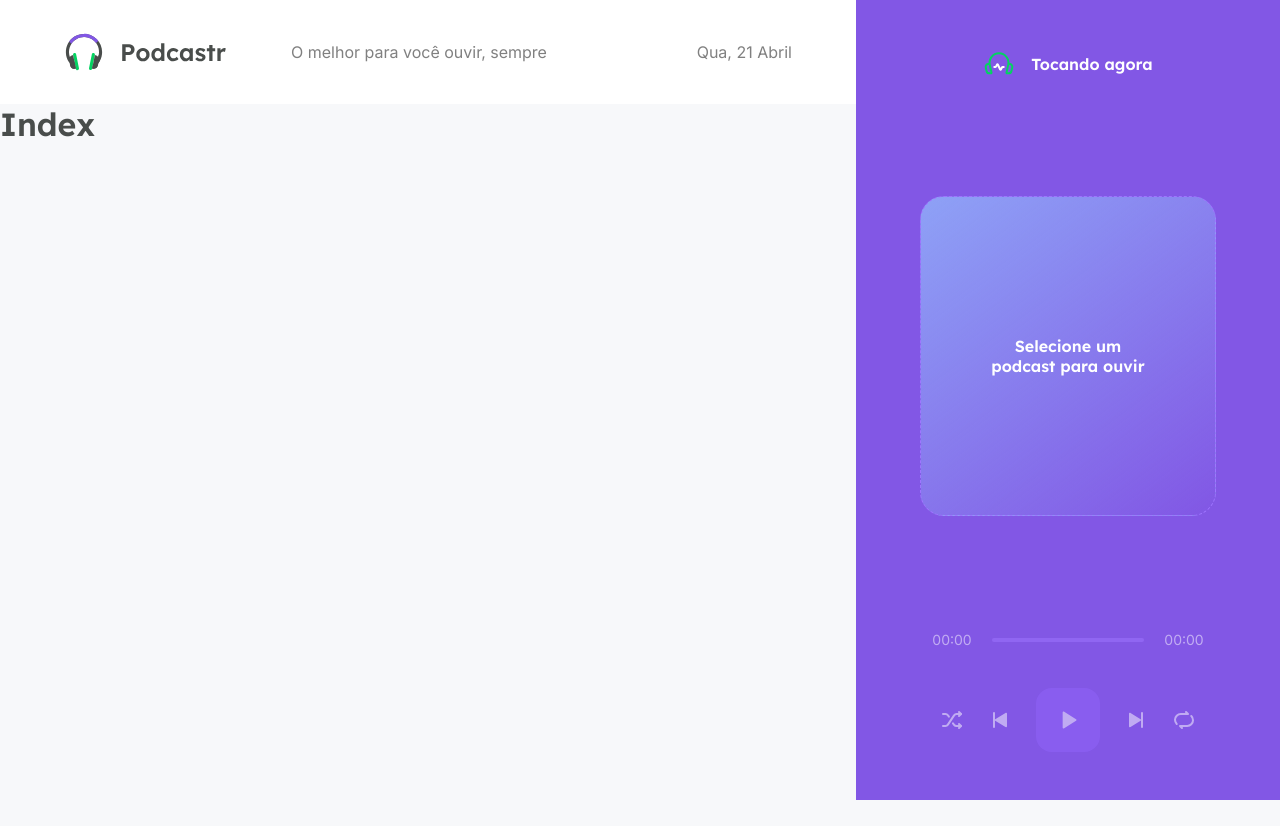
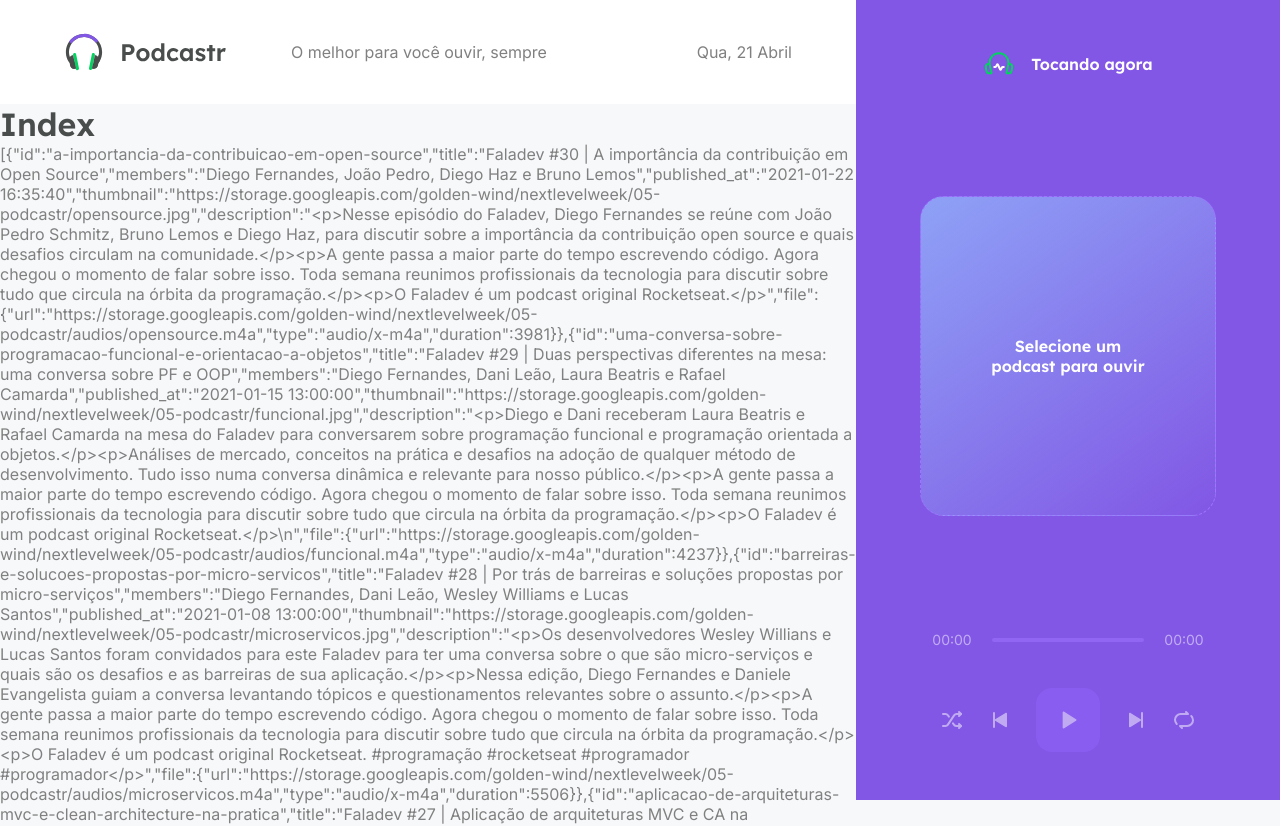
Before and after one commit to vitorrafael/Podcastr, a Next.js app: page / in a window 1280 px wide. Shown: the top 826 px of the page. Before the commit the page ends 800 px from the top, so only its background shows below. Built offline with nearby package versions, Linux system fonts and the light colour scheme; data requests are answered from the project's data file.

Commit message:
Implements getStaticProps

```diff
--- a/src/pages/index.tsx
+++ b/src/pages/index.tsx
@@ -1,5 +1,20 @@
-export default function Home() {
+export default function Home(props) {
   return (
-    <h1>Index</h1>
+    <div>
+      <h1>Index</h1>
+      <p>{JSON.stringify(props.episodes)}</p>
+    </div>
   );
 }
+
+export async function getStaticProps() {
+  const response = await fetch('http://localhost:3333/episodes');
+  const data = await response.json();
+
+  return {
+    props: {
+      episodes: data
+    },
+    revalidate: 60 * 60 * 8,
+  }
+}
```
